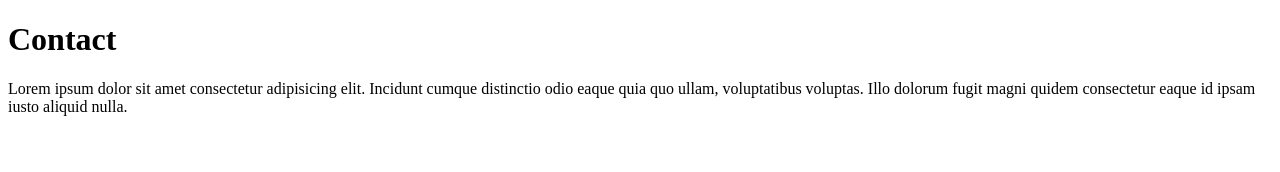
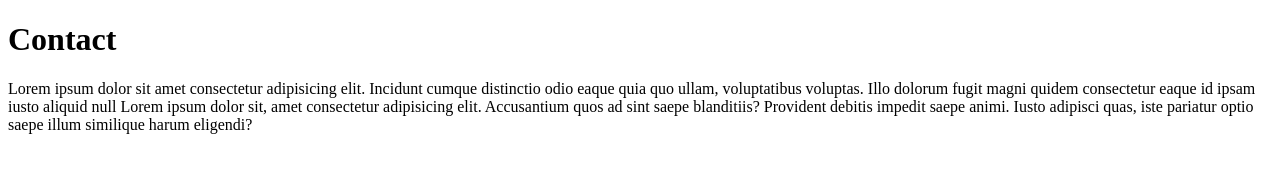
Before and after one commit to benahb/git-branch, a plain HTML site: page contact.html in a window 1280 px wide. Drawn offline with Linux system fonts and the light colour scheme.

Commit message:
Ameliorations de la doc html

```diff
--- a/contact.html
+++ b/contact.html
@@ -7,6 +7,8 @@
 </head>
 <body>
     <h1>Contact</h1>
-    <p>Lorem ipsum dolor sit amet consectetur adipisicing elit. Incidunt cumque distinctio odio eaque quia quo ullam, voluptatibus voluptas. Illo dolorum fugit magni quidem consectetur eaque id ipsam iusto aliquid nulla.</p>
+    <p>Lorem ipsum dolor sit amet consectetur adipisicing elit. Incidunt cumque distinctio odio eaque quia quo ullam, voluptatibus voluptas. Illo dolorum fugit magni quidem consectetur eaque id ipsam iusto aliquid null
+        Lorem ipsum dolor sit, amet consectetur adipisicing elit. Accusantium quos ad sint saepe blanditiis? Provident debitis impedit saepe animi. Iusto adipisci quas, iste pariatur optio saepe illum similique harum eligendi?
+    </p>
 </body>
 </html>
```
